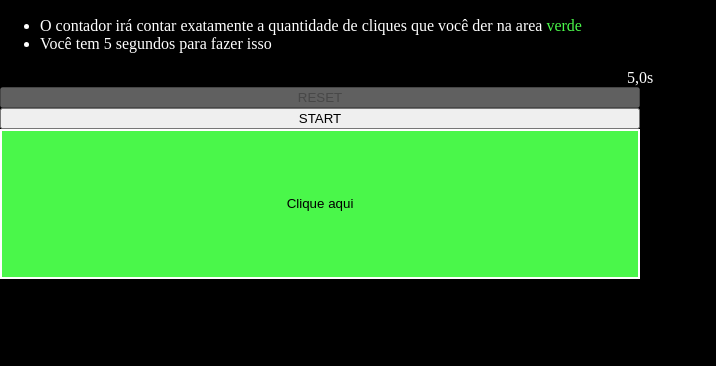
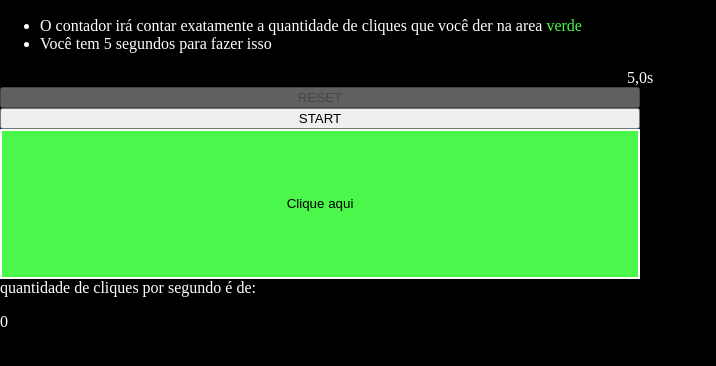
Before and after one commit to Frostyblink/TrabalhoWeb, a plain HTML site: page index.html in a window 1280 px wide. Shown: the part 110-476 px from the top of the page, without its empty margins (0-716 px from the left). Drawn offline with Linux system fonts and the light colour scheme.

Commit message:
Update index.html

```diff
--- a/index.html
+++ b/index.html
@@ -21,7 +21,7 @@
   <button id="reset" class="botoes">RESET</button>
   <button id="start" class="botoes">START</button>
   <button id="clicar" class= "click"> Clique aqui</button>
-  <div id="acescentar"> quantidade de cliques por segundo é de: <p id="cliques">0 </p> </div>
+  <div id="acescentar" class="texto"> quantidade de cliques por segundo é de: <p id="cliques" class="texto">0 </p> </div>
 
   <script src="script.js"></script>
 </body>
```
